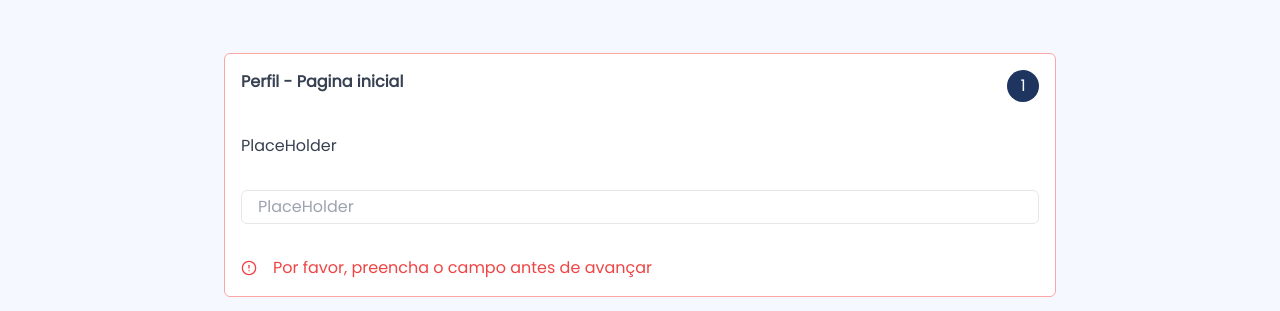
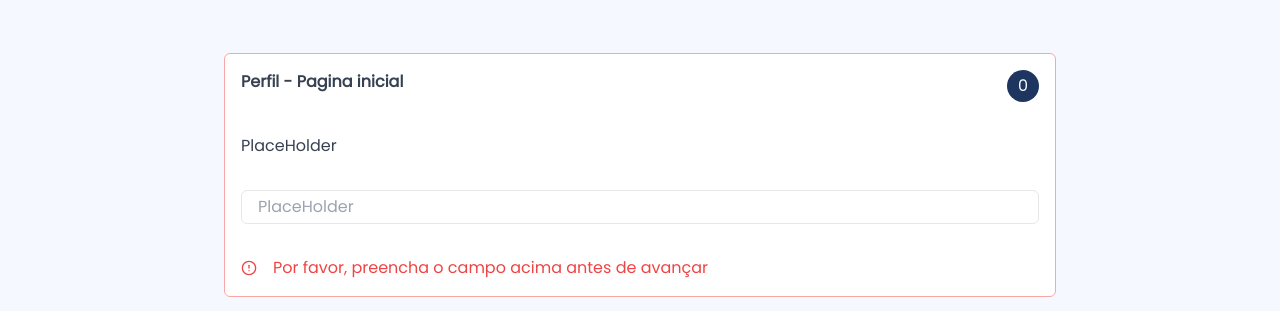
Before and after one commit to smcti/comtur, a Next.js app: page /form in a window 1280 px wide. Both pictures are taken after a click on the button "Avançar". Shown: the part 147-458 px from the top of the page. Built offline with nearby package versions, Linux system fonts and the light colour scheme.

Commit message:
fixed submit button

```diff
--- a/components/commom/FormRenderer.tsx
+++ b/components/commom/FormRenderer.tsx
@@ -133,7 +133,7 @@ const FormRenderer = (props: any) => {
                         <fieldset key={index} id={String(Object.keys(formFormat)[index])} className={`bg-white relative border rounded-md p-4 flex flex-col gap-8 ${index != 0 ? 'hidden' : ''}`} >
                             <div className='flex flex-row justify-between gap-4'>
                                 <div className='font-bold'>{item.title}</div>
-                                <h1 className=' min-w-[32px] h-8 bg-cello-800 text-zircon-50 flex items-center justify-center rounded-full'>{Number(keys[index]) + 1}</h1>
+                                <h1 className=' min-w-[32px] h-8 bg-cello-800 text-zircon-50 flex items-center justify-center rounded-full'>{Number(keys[index])}</h1>
                             </div>
                             <div dangerouslySetInnerHTML={{ __html: item.subtitle }}></div>
                             {
@@ -143,12 +143,12 @@ const FormRenderer = (props: any) => {
                                         <Checkbox data={item.data} name={item.name} goTo={item.goto}/> :
                                         <Text goTo={item.goto} name={item.name} placeholder={item.placeholder}/>
                             }
-                            <div className='flex flex-row items-center gap-4 text-red-500 hidden' id={`err-${index}`}><LuAlertCircle /> Por favor, preencha o campo antes de avançar</div>
+                            <div className='flex flex-row items-center gap-4 text-red-500 hidden' id={`err-${index}`}><LuAlertCircle /> Por favor, preencha o campo acima antes de avançar</div>
                         </fieldset>
                     )
                 })}
                 <div className='flex flex-row-reverse gap-4'>
-                    <button id='submit' type='submit' className='button hidden' onClick={submit}>Enviar</button>
+                    <button id='submit' type='button' className='button hidden' onClick={submit}>Enviar</button>
                     <button id='next' type='button' className='button' onClick={btFw} >Avançar</button>
                     <button id='back' type='button' className='button hidden' onClick={btBw} >Voltar</button>
                 </div>
```
